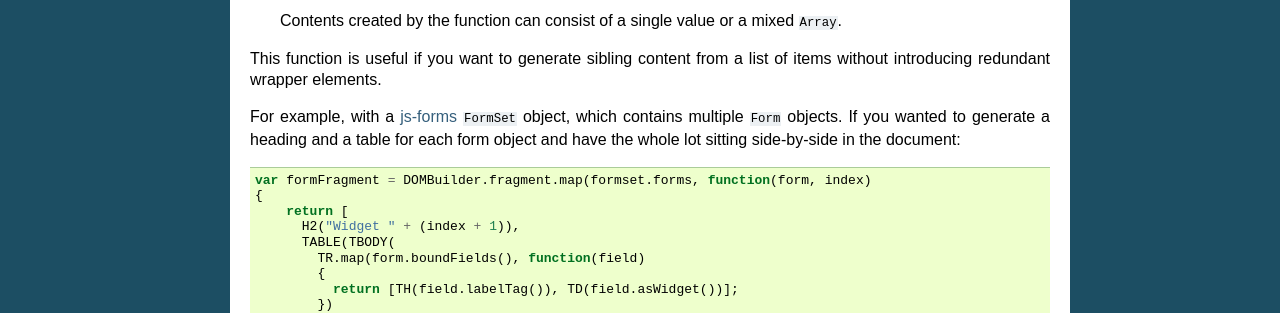
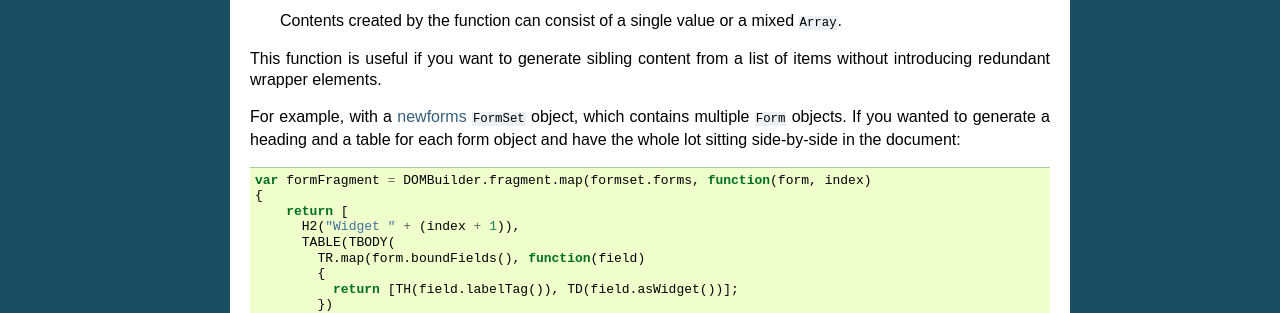
Before and after one commit to insin/DOMBuilder, a Sphinx documentation site: the page built from docs/index.rst, in a window 1280 px wide and 900 px high, scrolled down 6642 px. Shown: the part 250-563 px from the top of the window. Built offline with Sphinx 7.4.7, drawn with Linux system fonts in a browser that asks for light colours.

Commit message:
Replaced references to js-forms in docs

```diff
--- a/docs/index.rst
+++ b/docs/index.rst
@@ -463,7 +463,7 @@ Mapping Fragments
 This function is useful if you want to generate sibling content from a list
 of items without introducing redundant wrapper elements.
 
-For example, with a `js-forms`_ ``FormSet`` object, which contains multiple
+For example, with a `newforms`_ ``FormSet`` object, which contains multiple
 ``Form`` objects. If you wanted to generate a heading and a table for each
 form object and have the whole lot sitting side-by-side in the document::
 
@@ -493,4 +493,4 @@ HTML:
     <table> ... </table>
     ...
 
-.. _`js-forms`: http://code.google.com/p/js-forms/
+.. _`newforms`: https://github.com/insin/newforms
--- a/docs/news.rst
+++ b/docs/news.rst
@@ -104,7 +104,7 @@ Version 1.2
 - Added support for using the DOMBuilder API to generate HTML/XHTML output
   instead of DOM elements. This is an experimental change for using the same
   codebase to generate HTML on the backend and DOM elements on the frontend,
-  as is currently being implemented in http://code.google.com/p/js-forms/
+  as is currently being implemented in https://github.com/insin/newforms
 
 Version 1.1
 -----------
```
